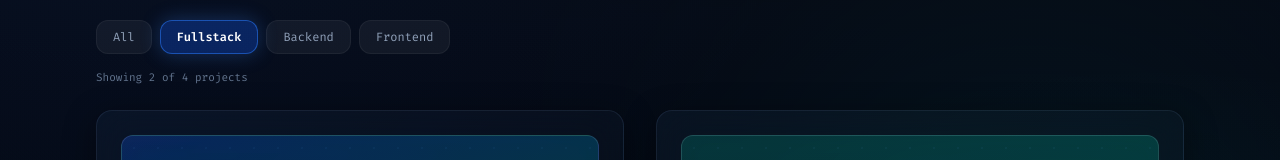
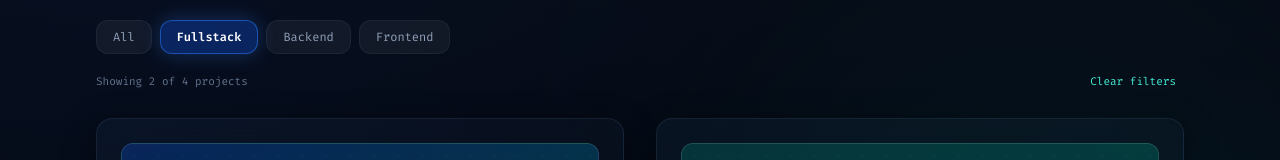
Before and after one commit to IvanWinataa/porto, a React (Vite) app in the folder frontend/: page / in a window 1280 px wide. Both pictures are taken after a click on the button "Fullstack". Shown: the part 4548-4708 px from the top of the page. Built offline with nearby package versions, Linux system fonts and the light colour scheme; no server answers.

Commit message:
feat: add filter clearing functionality and display for active filters in Projects section

```diff
--- a/frontend/src/sections/Projects.jsx
+++ b/frontend/src/sections/Projects.jsx
@@ -118,6 +118,15 @@ export default function Projects() {
 
   const technologies = [...new Set(projects.flatMap((project) => project.tech_stack || []))]
     .sort((first, second) => first.localeCompare(second));
+  const hasActiveFilters = searchQuery.trim().length > 0
+    || activeCategory !== 'All'
+    || activeTechnology !== 'All';
+
+  function clearFilters() {
+    setSearchQuery('');
+    setActiveTechnology('All');
+    setActiveCategory('All');
+  }
 
   const searchTerms = searchQuery.trim().toLocaleLowerCase().split(/\s+/).filter(Boolean);
   const filteredProjects = projects.filter((project) => {
@@ -126,7 +135,9 @@ export default function Projects() {
       project.title,
       project.category,
       project.description,
+      project.descriptionId,
       project.long_description,
+      project.long_descriptionId,
       ...projectTechnologies
     ].filter(Boolean).join(' ').toLocaleLowerCase();
 
@@ -242,11 +253,22 @@ export default function Projects() {
         </div>
 
         {!loading && (
-          <p className="mb-6 font-mono text-[11px] text-slate-500" aria-live="polite">
-            {language === 'id'
-              ? `Menampilkan ${filteredProjects.length} dari ${projects.length} proyek`
-              : `Showing ${filteredProjects.length} of ${projects.length} projects`}
-          </p>
+          <div className="mb-6 flex flex-wrap items-center justify-between gap-3">
+            <p className="font-mono text-[11px] text-slate-500" aria-live="polite">
+              {language === 'id'
+                ? `Menampilkan ${filteredProjects.length} dari ${projects.length} proyek`
+                : `Showing ${filteredProjects.length} of ${projects.length} projects`}
+            </p>
+            {hasActiveFilters && (
+              <button
+                type="button"
+                onClick={clearFilters}
+                className="rounded-lg px-2 py-1 font-mono text-[11px] text-teal-300 transition-colors hover:bg-white/5 hover:text-white focus-visible:outline-none focus-visible:ring-2 focus-visible:ring-teal-400"
+              >
+                {t('Clear filters', 'Hapus filter')}
+              </button>
+            )}
+          </div>
         )}
 
         {/* Project Skeletons */}
@@ -306,7 +328,7 @@ export default function Projects() {
                 <div>
                   {/* Tech stack pills */}
                   <div className="flex flex-wrap gap-1.5 mb-6">
-                    {project.tech_stack.map((tech, idx) => (
+                    {(project.tech_stack || []).map((tech, idx) => (
                       <span key={idx} className="font-mono text-[11px] text-teal-300 bg-teal-500/10 border border-teal-500/20 px-2.5 py-1 rounded-md">
                         {tech}
                       </span>
@@ -373,11 +395,7 @@ export default function Projects() {
             <p className="mt-2 text-xs text-slate-400">{t('Try another search term or clear the selected filters.', 'Coba kata pencarian lain atau hapus filter yang dipilih.')}</p>
             <button
               type="button"
-              onClick={() => {
-                setSearchQuery('');
-                setActiveTechnology('All');
-                setActiveCategory('All');
-              }}
+              onClick={clearFilters}
               className="mt-5 rounded-lg border border-blue-400/30 bg-blue-500/10 px-4 py-2 text-xs font-medium text-blue-200 transition-colors hover:bg-blue-500/20 focus-visible:outline-none focus-visible:ring-2 focus-visible:ring-teal-400"
             >
               {t('Clear filters', 'Hapus filter')}
```
